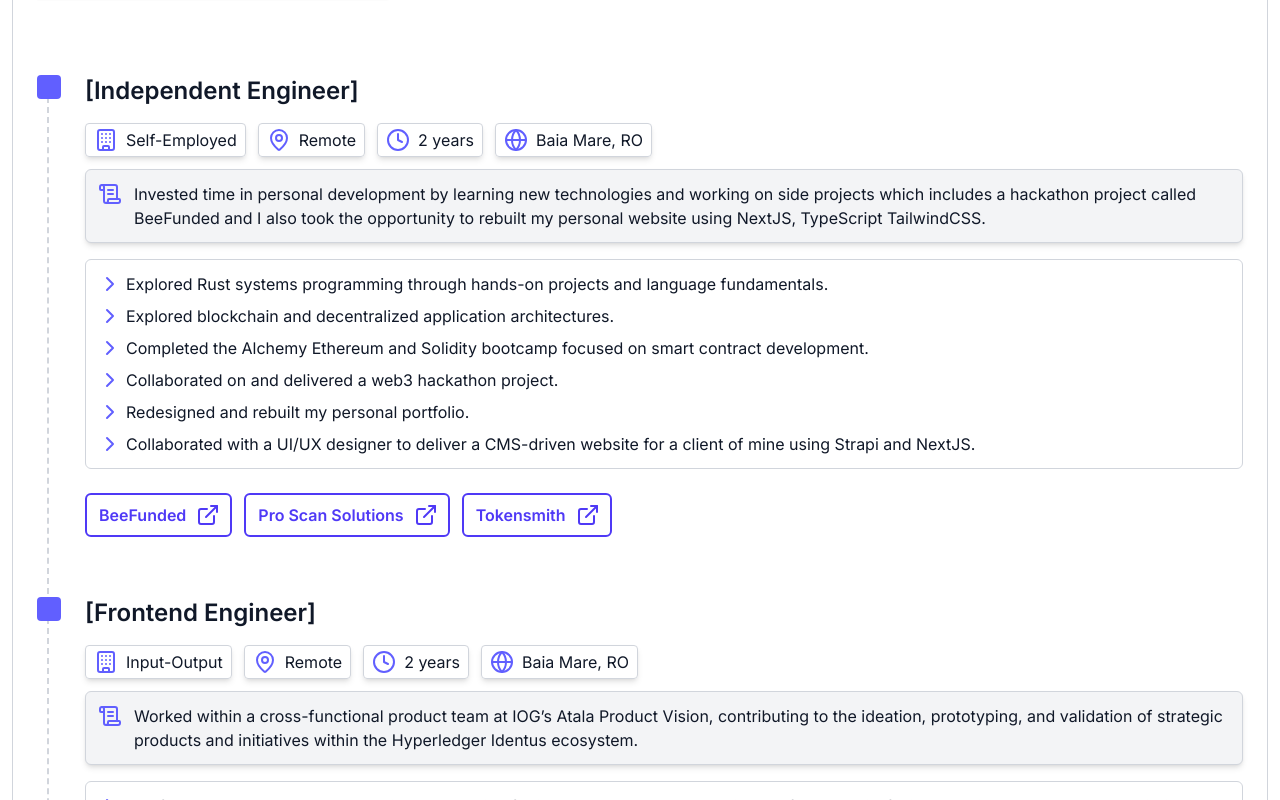
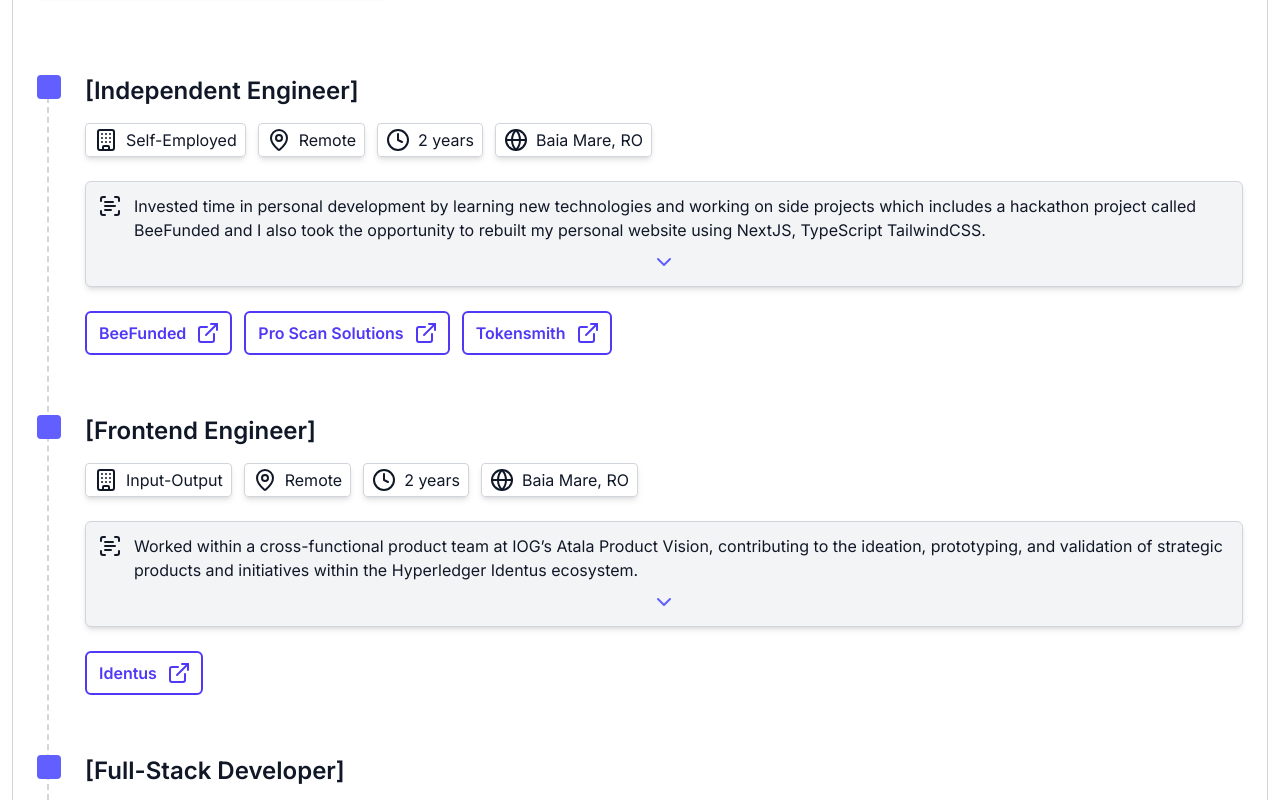
Before and after one commit to igdev0/portfolio, a Next.js app: page / in a window 1280 px wide. Shown: the part 1820-2620 px from the top of the page. Built offline with nearby package versions, Linux system fonts and the light colour scheme.

Commit message:
wip experience v2

```diff
--- a/src/components/experience/pin.tsx
+++ b/src/components/experience/pin.tsx
@@ -1,9 +1,10 @@
 import {ExperiencePinType} from '@/content/types';
 import LinkButton from '@/components/link-button';
 import Tag from '@/components/tag';
-import {Building, ChevronRight, Clock, Globe, MapPin} from 'lucide-react';
+import {Building, ChevronDown, ChevronRight, Clock, Globe, MapPin, ScanText} from 'lucide-react';
 import Panel from '@/components/panel';
 import moment from 'moment';
+import {Collapsible} from '@base-ui/react';
 
 export default function ExperiencePin(props: ExperiencePinType) {
 
@@ -24,32 +25,49 @@ export default function ExperiencePin(props: ExperiencePinType) {
           </div>
           <div className="flex flex-wrap gap-3 relative">
             <Tag>
-              <Building className="stroke-accent-500"/>
+              <Building/>
               {props.company}
             </Tag>
             <Tag>
-              <MapPin className="stroke-accent-500"/>
+              <MapPin/>
               {props.jobType}
             </Tag>
             <Tag>
-              <Clock className="stroke-accent-500"/>
+              <Clock/>
               {time}
             </Tag>
             <Tag>
-              <Globe className="stroke-accent-500"/>
+              <Globe/>
               {props.location}
             </Tag>
           </div>
-          <Panel className="mt-3">
-            {props.summary}
-          </Panel>
-          <ul className="experience-contributions my-4">
-            {
-              props.contributions?.map((contribution, index) => (
-                  <li key={index}><span><ChevronRight className="stroke-accent-500 w-fit"/></span>{contribution}</li>
-              ))
-            }
-          </ul>
+
+
+          <Collapsible.Root>
+            <Panel className="mt-6">
+              <Collapsible.Trigger className="text-left flex flex-col cursor-pointer">
+                <div className="flex gap-3">
+                  <span>
+                    <ScanText/>
+                  </span>
+                  <p>{props.summary}</p>
+                </div>
+                <ChevronDown className="stroke-accent-500 self-center mt-2"/>
+              </Collapsible.Trigger>
+              <Collapsible.Panel hiddenUntilFound={true} className="flex h-(--collapsible-panel-height) flex-col justify-end overflow-hidden text-sm transition-[height] duration-150 ease-[ease-out] [&[hidden]:not([hidden='until-found'])]:hidden data-ending-style:h-0 data-starting-style:h-0">
+                <ul className="mt-3">
+                  {
+                    props.contributions?.map((contribution, index) => (
+                        <li className="flex gap-1 mb-2 items-center" key={index}>
+                          <span><ChevronRight className="stroke-accent-500 w-fit"/></span>
+                          {contribution}
+                        </li>
+                    ))
+                  }
+                </ul>
+              </Collapsible.Panel>
+            </Panel>
+          </Collapsible.Root>
           <div className="flex flex-wrap gap-3 mt-6 mb-0">
             {
               props.links.map((link, index) => (
--- a/src/components/panel/index.css
+++ b/src/components/panel/index.css
@@ -4,7 +4,7 @@
     .panel {
         --panel-bg: var(--color-gray-100);
         @apply gap-3 border border-(--grid) rounded-md;
-        @apply flex p-3;
+        @apply p-3;
         @apply bg-(--panel-bg) shadow-md;
 
         @variant dark {
--- a/src/components/panel/index.tsx
+++ b/src/components/panel/index.tsx
@@ -1,23 +1,18 @@
-import {ReactNode} from 'react';
+import {ReactNode, RefObject} from 'react';
 import clsx from 'clsx';
 import "./index.css";
-import {ScrollText} from 'lucide-react';
 
 export interface PanelProps {
   className?: string;
   children?: ReactNode;
+  ref?: RefObject<HTMLDivElement>;
 }
 
 export default function Panel(props: PanelProps) {
   const {className, children} = props;
   return (
-      <div className={clsx('panel', className)}>
-        <div>
-          <ScrollText className="stroke-accent-500"/>
-        </div>
-        <span>
+      <div ref={props.ref} className={clsx('panel', className)}>
         {children}
-        </span>
       </div>
   );
 }
```
